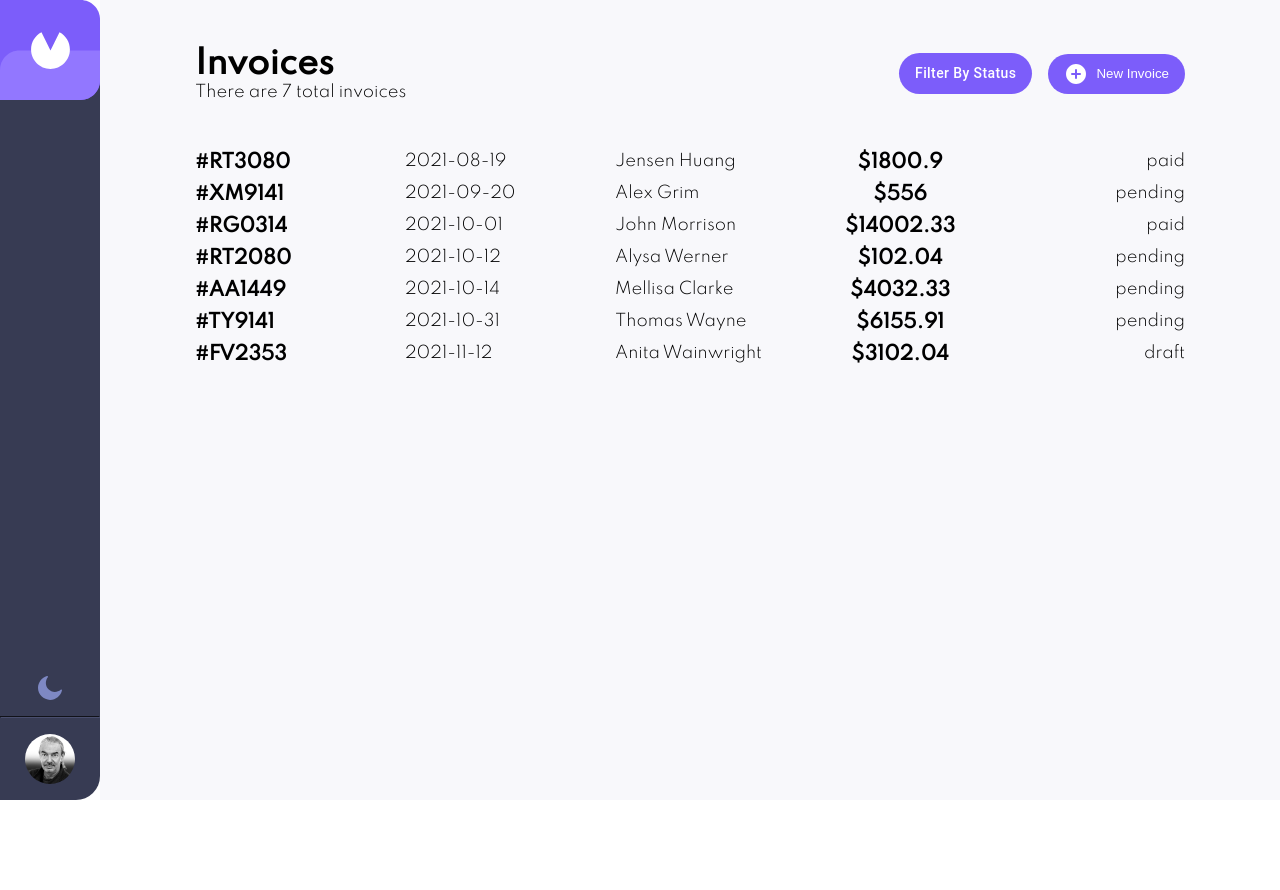
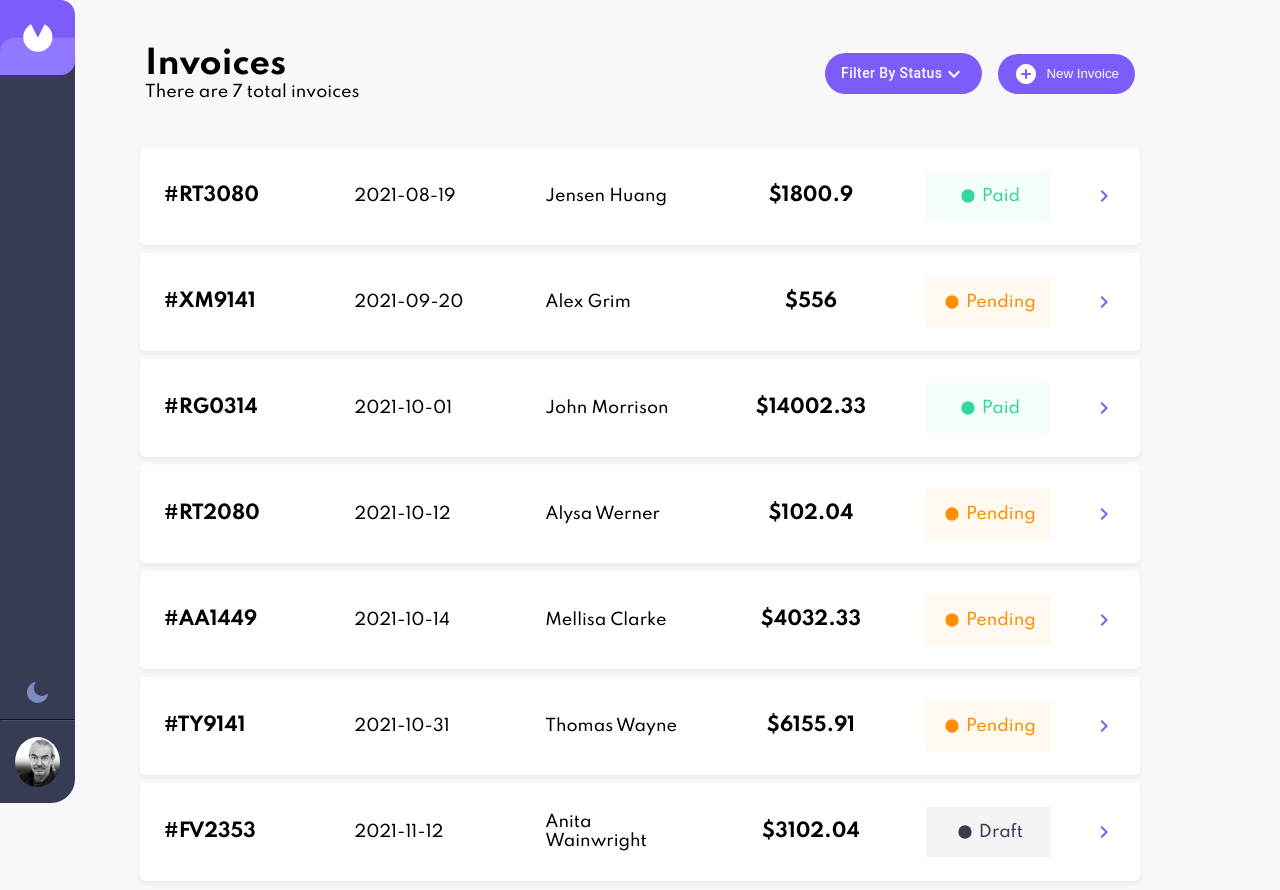
Before and after one commit to Jguz17/billy-invoice-frontend, a React (Create React App) app: page / in a window 1280 px wide. Shown: the top 890 px of the page. Before the commit the page ends 800 px from the top, so only its background shows below. Built offline with nearby package versions, Linux system fonts and the light colour scheme.

Commit message:
Added styles for invoice items. Fixed desktop navbar. Need to make 'New invoice' div into button.

```diff
--- a/src/App.css
+++ b/src/App.css
@@ -14,21 +14,27 @@
   font-family: "spartan-light";
 }
 
+@font-face {
+  src: url('./fonts/Spartan-Bold.ttf');
+  font-family: "spartan-bold";
+}
+
 h1,
 h2,
 h3,
 h4,
 h5,
 h6 {
-  font-family: "spartan-med";
+  font-family: "spartan-bold";
 }
 
 p {
-  font-family: "spartan-light";
+  font-family: "spartan-med";
 }
 
 #desktop-nav {
   height: 100vh;
+  position: fixed;
   /* display: inline-block; */
   /* max-width: 50px; */
   /* background-color: red; */
@@ -40,63 +46,3 @@ p {
 }
 
 /* dropdown */
-
-/* The container must be positioned relative: */
-.custom-select {
-  position: relative;
-  font-family: Arial;
-}
-
-.custom-select select {
-  display: none; /*hide original SELECT element: */
-}
-
-.select-selected {
-  background-color: DodgerBlue;
-}
-
-/* Style the arrow inside the select element: */
-.select-selected:after {
-  position: absolute;
-  content: "";
-  top: 14px;
-  right: 10px;
-  width: 0;
-  height: 0;
-  border: 6px solid transparent;
-  border-color: #fff transparent transparent transparent;
-}
-
-/* Point the arrow upwards when the select box is open (active): */
-.select-selected.select-arrow-active:after {
-  border-color: transparent transparent #fff transparent;
-  top: 7px;
-}
-
-/* style the items (options), including the selected item: */
-.select-items div,.select-selected {
-  color: #ffffff;
-  padding: 8px 16px;
-  border: 1px solid transparent;
-  border-color: transparent transparent rgba(0, 0, 0, 0.1) transparent;
-  cursor: pointer;
-}
-
-/* Style items (options): */
-.select-items {
-  position: absolute;
-  background-color: DodgerBlue;
-  top: 100%;
-  left: 0;
-  right: 0;
-  z-index: 99;
-}
-
-/* Hide the items when the select box is closed: */
-.select-hide {
-  display: none;
-}
-
-.select-items div:hover, .same-as-selected {
-  background-color: rgba(0, 0, 0, 0.1);
-}
--- a/src/components/invoices/InvoiceItem.js
+++ b/src/components/invoices/InvoiceItem.js
@@ -1,13 +1,27 @@
 import React from 'react'
+import KeyboardArrowRightIcon from '@material-ui/icons/KeyboardArrowRight';
+import FiberManualRecordIcon from '@material-ui/icons/FiberManualRecord';
 
 const InvoiceItem = (props) => {
+    let color = "#373B53"
+    let bgColor = "#F4F4F5"
+    // console.log(props.invoiceItem.status)
+    if (props.invoiceItem.status === "paid") {
+        color = "#33D69F"
+        bgColor = "#F3FDFA"
+    } else if (props.invoiceItem.status === "pending") {
+        color = "#FF8F00"
+        bgColor = "#FFF9F0"
+    }
+
     return (
-        <div style={{ display: "flex", padding: "5px", justifyContent: "space-between"}}>
+        <div style={{ display: "flex", padding: "1.5rem", justifyContent: "space-between", backgroundColor: "#fff", marginBottom: ".5rem", boxShadow: "0px 3px 5px 0px rgba(0,0,0,0.05)", borderRadius: "5px", alignItems: "center" }}>
             <div style={{ width: "150px" }}><h3>#{props.invoiceItem.id}</h3></div>
             <div style={{ width: "150px" }}><p>{props.invoiceItem.paymentDue}</p></div>
             <div style={{ width: "150px" }}><p>{props.invoiceItem.clientName}</p></div>
             <div style={{ width: "150px", textAlign: "center" }}><h3>${props.invoiceItem.total}</h3></div>
-            <div style={{ width: "150px", textAlign: "right" }}><p>{props.invoiceItem.status}</p></div>
+            <div style={{ width: "125px", height: "50px", backgroundColor: `${bgColor}`, color: `${color}`, display: "flex", alignItems: "center", justifyContent: "center" }}><FiberManualRecordIcon fontSize="small" style={{ marginRight: ".25rem" }}/><p>{props.invoiceItem.status.charAt(0).toUpperCase() + props.invoiceItem.status.slice(1)}</p></div>
+            <KeyboardArrowRightIcon style={{ color: "#7C5DFA" }}/>
         </div>
     )
 }
--- a/src/components/layout/DesktopNav.js
+++ b/src/components/layout/DesktopNav.js
@@ -1,14 +1,16 @@
 import React from 'react'
 import logo from "./logo.svg"
 import moonLogo from "../layout/moon.svg"
+import KeyboardArrowDownIcon from '@material-ui/icons/KeyboardArrowDown';
+
 const DesktopNav = () => {
     return (
         <div id="desktop-nav">
-            <img style={{ maxWidth: "100px", zIndex: "9999" }} src={logo} alt="logo"/>
-            <div style={{ position: "relative", backgroundColor: "#373B53", height: "91vh", width: "100px", marginTop: "-2rem", zIndex: "-1", borderBottomRightRadius: "1.5rem", display: "flex", flexDirection: "column-reverse" }}>
-                <div id="test" style={{ borderRadius: "50%", width: "50%", height: "50px", backgroundColor: "#7E88C3", margin: "1rem auto", backgroundSize: "cover" }}></div>
+            <img style={{ maxWidth: "75px", zIndex: "9999" }} src={logo} alt="logo"/>
+            <div style={{ position: "relative", backgroundColor: "#373B53", height: "94.5vh", width: "75px", marginTop: "-2rem", zIndex: "-1", borderBottomRightRadius: "1.5rem", display: "flex", flexDirection: "column-reverse" }}>
+                <div id="test" style={{ borderRadius: "50%", width: "60%", height: "50px", backgroundColor: "#7E88C3", margin: "1rem auto", backgroundSize: "cover" }}></div>
                 <hr style={{ borderColor: "#494E6E" }}/>
-                <img src={moonLogo} style={{ width: "40%", margin: "0 auto", padding: "1rem .5rem" }}/>
+                <img src={moonLogo} style={{ width: "50%", margin: "0 auto", padding: "1rem .5rem" }}/>
             </div>
         </div>
     )
--- a/src/components/layout/Dropdown.js
+++ b/src/components/layout/Dropdown.js
@@ -9,6 +9,7 @@ import InboxIcon from '@material-ui/icons/MoveToInbox';
 import DraftsIcon from '@material-ui/icons/Drafts';
 import SendIcon from '@material-ui/icons/Send';
 import Checkbox from '@material-ui/core/Checkbox';
+import KeyboardArrowDownIcon from '@material-ui/icons/KeyboardArrowDown';
 
 const StyledMenu = withStyles({
   paper: {
@@ -62,7 +63,7 @@ export default function CustomizedMenus() {
         onClick={handleClick}
         style={{ textTransform: "none", marginRight: "1rem", borderRadius: "2rem", boxShadow: "none", padding: ".5rem 1rem", backgroundColor: "#7C5DFA" }}
       >
-        Filter By Status
+        Filter By Status <KeyboardArrowDownIcon/>
       </Button>
       <StyledMenu
         id="customized-menu"
@@ -74,15 +75,15 @@ export default function CustomizedMenus() {
       >
         <StyledMenuItem>
           <Checkbox/>
-          <ListItemText primary="Sent mail" />
+          <ListItemText primary="Draft" />
         </StyledMenuItem>
         <StyledMenuItem>
           <Checkbox/>
-          <ListItemText primary="Sent mail" />
+          <ListItemText primary="Pending" />
         </StyledMenuItem>
         <StyledMenuItem>
           <Checkbox/>
-          <ListItemText primary="Sent mail" />
+          <ListItemText primary="Paid" />
         </StyledMenuItem>
 
       </StyledMenu>
```
Also changed, not shown: src/fonts/Spartan-Bold.ttf (added).
